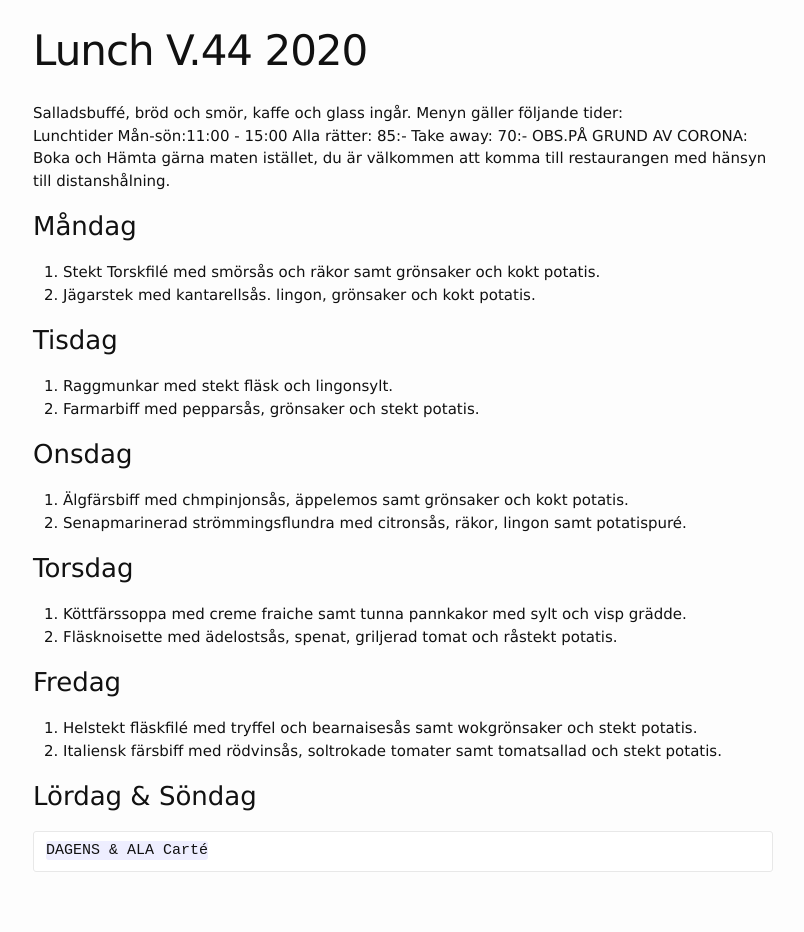
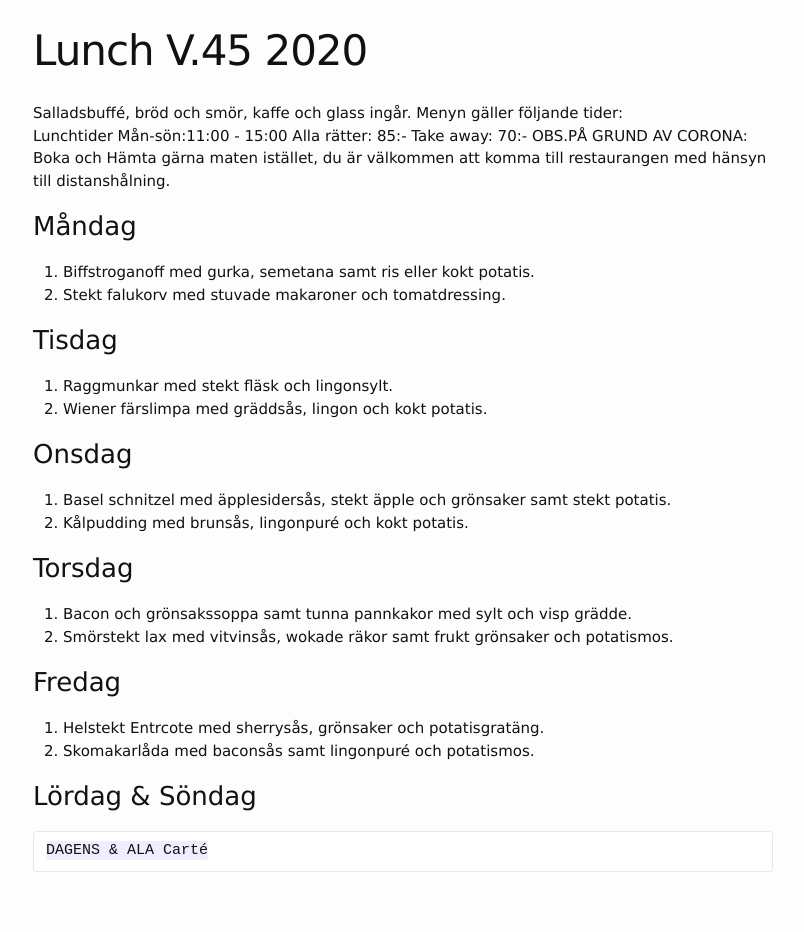
Before and after one commit to FarInn62/farinn62.github.io, a Jekyll site: the page built from lunch.md, in a window 1280 px wide. Shown: the whole page, without its empty margins (237-1041 px from the left). Built offline with Jekyll 4.4.1, drawn with Linux system fonts in a browser that asks for light colours.

Commit message:
Update lunch.md

```diff
--- a/lunch.md
+++ b/lunch.md
@@ -1,6 +1,6 @@
 ---
 layout: foodmenu
-title: Lunch V.44 2020
+title: Lunch V.45 2020
 permalink: /lunch/
 published: true
 ---
@@ -12,24 +12,24 @@ OBS.PÅ GRUND AV CORONA: Boka och Hämta gärna maten istället, du är välkomm
 
 
 ### Måndag
-1. Stekt Torskfilé med smörsås och räkor samt grönsaker och kokt potatis.
-2. Jägarstek med kantarellsås. lingon, grönsaker och kokt potatis.
+1. Biffstroganoff med gurka, semetana samt ris eller kokt potatis.
+2. Stekt falukorv med stuvade makaroner och tomatdressing.
 
 ### Tisdag
 1. Raggmunkar med stekt fläsk och lingonsylt.
-2. Farmarbiff med pepparsås, grönsaker och stekt potatis.
+2. Wiener färslimpa med gräddsås, lingon och kokt potatis.
 
 ### Onsdag
-1. Älgfärsbiff med chmpinjonsås, äppelemos samt grönsaker och kokt potatis.
-2. Senapmarinerad strömmingsflundra med citronsås, räkor, lingon samt potatispuré.
+1. Basel schnitzel med äpplesidersås, stekt äpple och grönsaker samt stekt potatis.
+2. Kålpudding med brunsås, lingonpuré och kokt potatis.
 
 ### Torsdag
-1. Köttfärssoppa med creme fraiche samt tunna pannkakor med sylt och visp grädde.
-2. Fläsknoisette med ädelostsås, spenat, griljerad tomat och råstekt potatis.
+1. Bacon och grönsakssoppa samt tunna pannkakor med sylt och visp grädde.
+2. Smörstekt lax med vitvinsås, wokade räkor samt frukt grönsaker och potatismos.
 
 ### Fredag
-1. Helstekt fläskfilé med tryffel och bearnaisesås samt wokgrönsaker och stekt potatis.
-2. Italiensk färsbiff med rödvinsås, soltrokade tomater samt tomatsallad och stekt potatis.
+1. Helstekt Entrcote med sherrysås, grönsaker och potatisgratäng.
+2. Skomakarlåda med baconsås samt lingonpuré och potatismos.
 
 
 ### Lördag & Söndag
```
